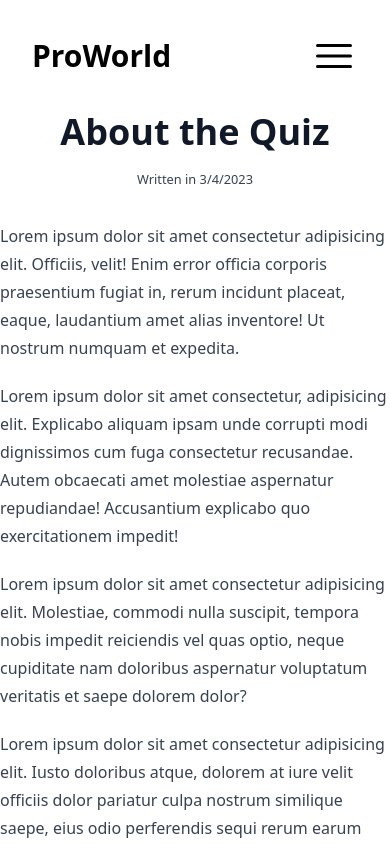
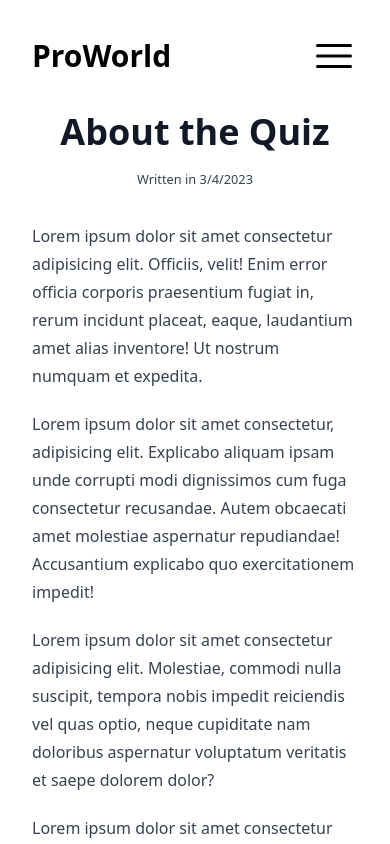
Before and after one commit to thiagond-code/trivia-project, a Next.js app in the folder trivia-project/: page /about in a window 390 px wide. Shown: the top 844 px of the page. Built offline with nearby package versions, Linux system fonts and the light colour scheme.

Commit message:
fix: Responsive article on about page

```diff
--- a/trivia-project/src/pages/about.tsx
+++ b/trivia-project/src/pages/about.tsx
@@ -6,7 +6,7 @@
 export default function About() {
     return (
         <main className="flex flex-col items-center">
-            <section className="flex flex-col prose">
+            <section className="flex flex-col prose mx-8">
                 <article className="flex flex-col items-center">
                     <h1>About the Quiz</h1>
                     <small className="-mt-4 mb-8">Written in {today}</small>
```
